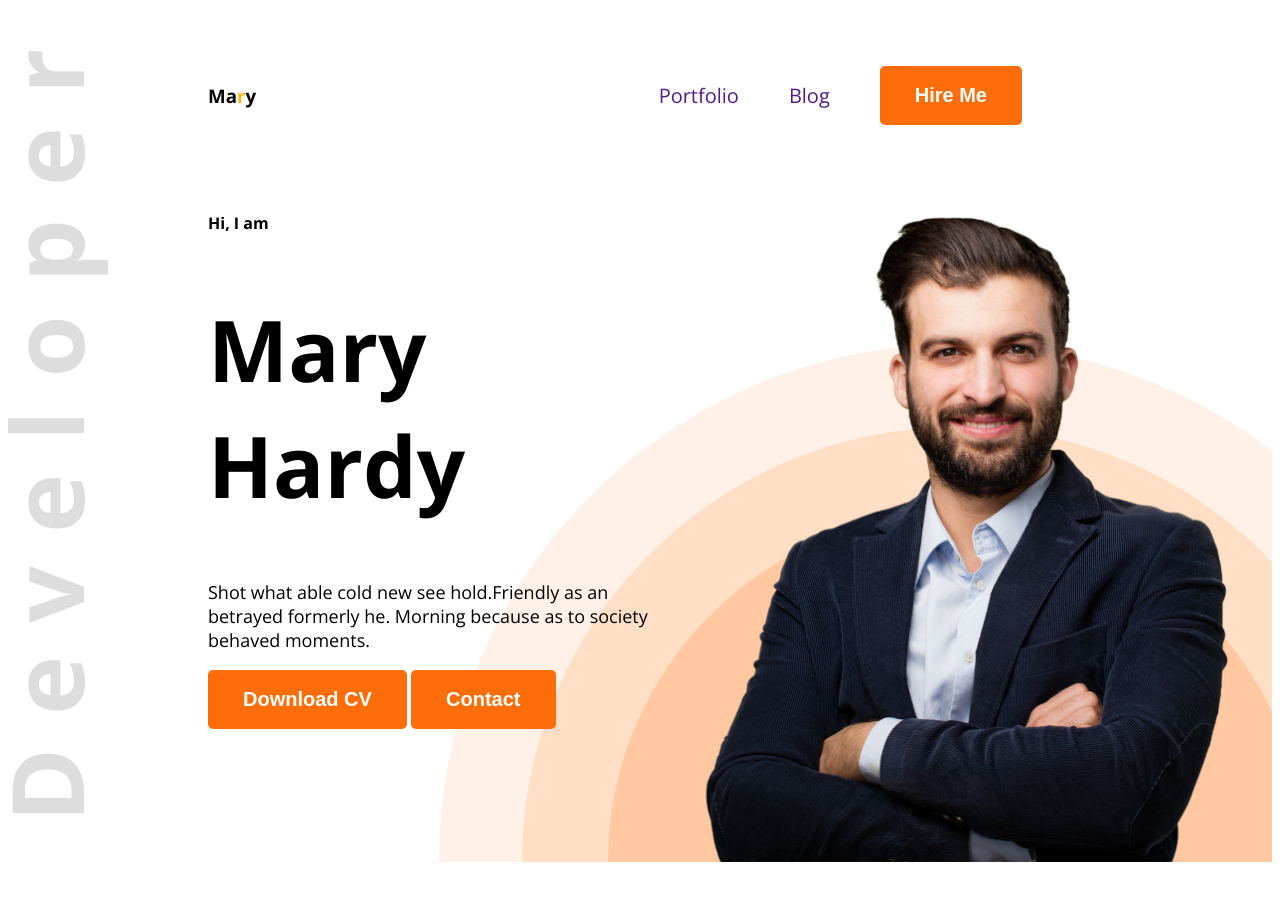
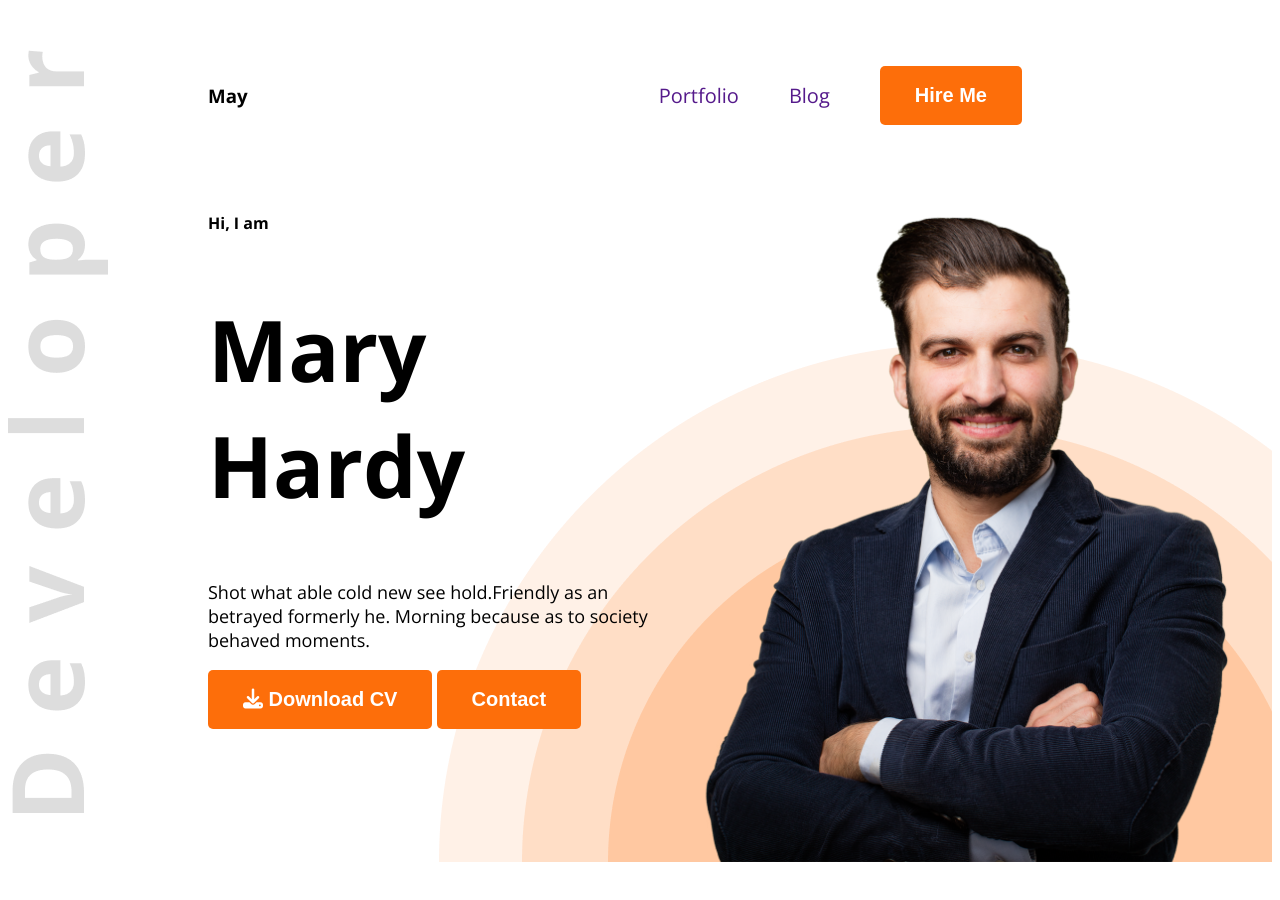
Before and after one commit to AtaurRahmanTG/web-dev-portfolio, a plain HTML site: page index.html in a window 1280 px wide. Shown: the top 900 px of the page. Drawn offline with nearby package versions, Linux system fonts and the light colour scheme.

Commit message:
font awesome icons added

```diff
--- a/index.html
+++ b/index.html
@@ -8,11 +8,12 @@
         @import url('https://fonts.googleapis.com/css2?family=Open+Sans:ital,wght@0,300..800;1,300..800&display=swap');
         </style>
      <link rel="stylesheet" href="styles/portfolio.css">
+     <script src="https://kit.fontawesome.com/ce09461da8.js" crossorigin="anonymous"></script>
 </head>
 <body class="open-sans-normal">
     <header class="header">
         <nav>
-            <h3 class="nav-title">Ma<span class="text-primary">r</span>y</h3>
+            <h3 class="nav-title">Ma<span class="text-primary"></span>y</h3>
             <ul>
                 <li><a class="dark-2" href="">Portfolio</a></li>
                 <li><a class="dark-2" href="">Blog</a></li>
@@ -25,7 +26,7 @@
                 <h4 class="banner-=greetings dark-2">Hi, I am</h4>
                 <h1 class="banner-title dark-2">Mary Hardy</h1>
                 <p class="banner-description dark-2">Shot what able cold new see hold.Friendly as an betrayed formerly he. Morning because as to society behaved moments.</p>
-                <button class="btn-primary">Download CV</button>
+                <button class="btn-primary"><i class="fa-solid fa-download"></i> Download CV</button>
             <button class="btn-primary">Contact</button>
             </div>
 
```
